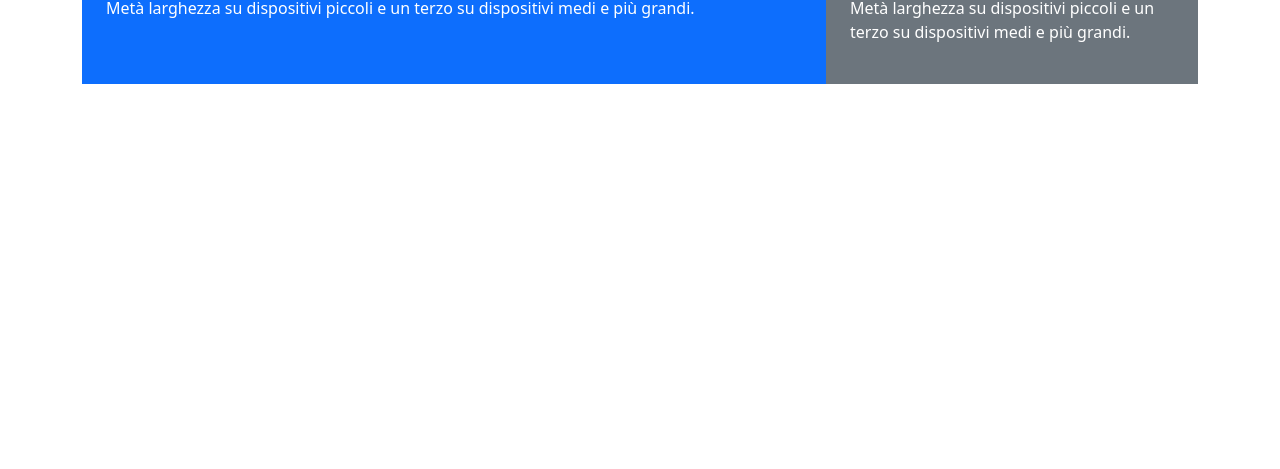
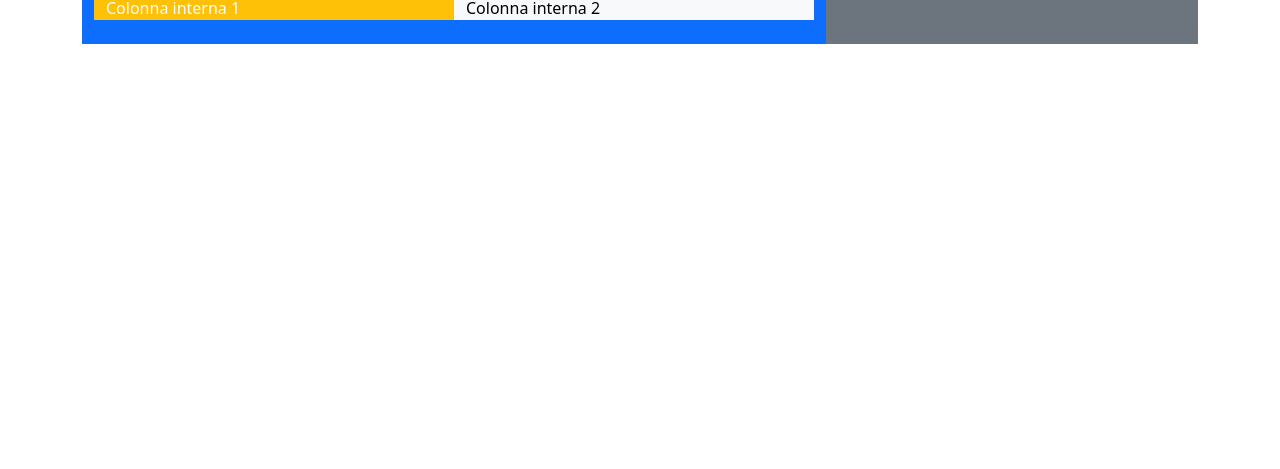
Before and after one commit to AlessandroSottosanti/htmlcss-bootstrap-layout, a plain HTML site: page bonus/index.html in a window 1280 px wide. Shown: the part 331-800 px from the top of the page. Drawn offline with nearby package versions, Linux system fonts and the light colour scheme.

Commit message:
feat: inner row (bonus)

```diff
--- a/bonus/index.html
+++ b/bonus/index.html
@@ -48,11 +48,17 @@
                 <div class="row  text-white mb-4">
                     <div class="col-12 col-md-8 bg-primary p-4 ">
                         <h2>Colonna 1</h2>
-                        <p>Metà larghezza su dispositivi piccoli e un terzo su dispositivi medi e più grandi.</p>
+                        <div class="row">
+                            <div class="col-12 col-md-6 bg-warning">
+                                Colonna interna 1
+                            </div>
+                            <div class="col-12 col-md-6 bg-light text-black">
+                                Colonna interna 2
+                            </div>
+                          </div>
                     </div>
                     <div class="col-12 col-md-4 bg-secondary p-4">
                         <h2>Colonna 2</h2>
-                        <p>Metà larghezza su dispositivi piccoli e un terzo su dispositivi medi e più grandi.</p>
                     </div>
                 </div>
 
```
